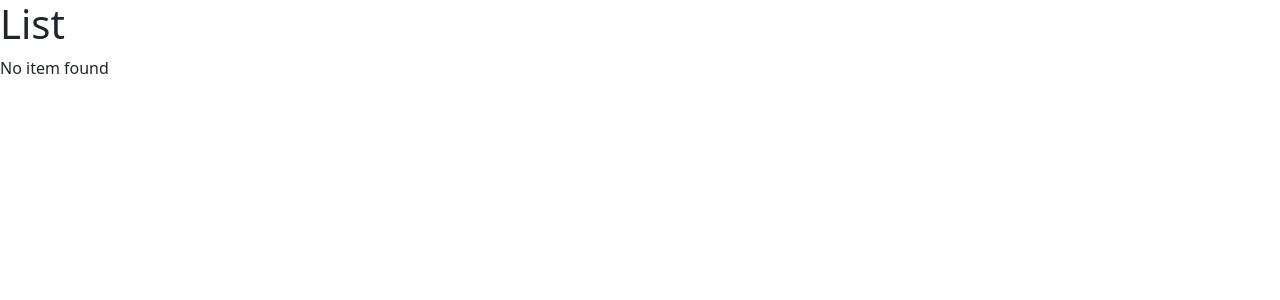
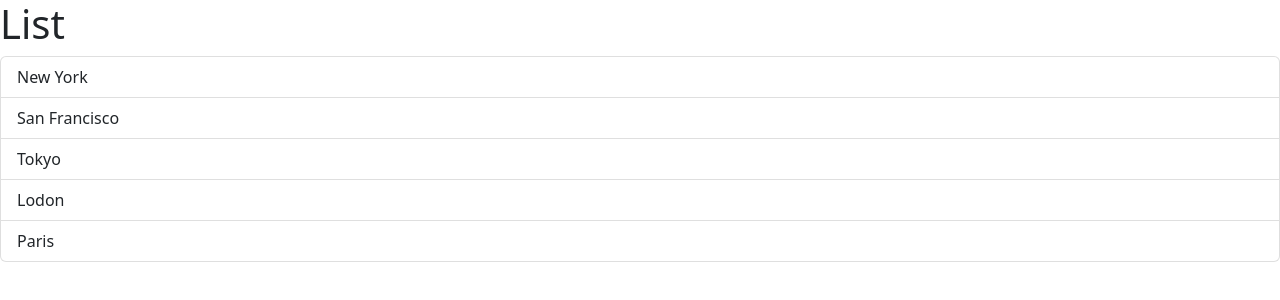
Before and after one commit to colonelagbo/react-app, a React (Vite) app: page / in a window 1280 px wide. Shown: the top 300 px of the page. Built offline with nearby package versions, Linux system fonts and the light colour scheme.

Commit message:
handling events

```diff
--- a/src/components/ListGroup.tsx
+++ b/src/components/ListGroup.tsx
@@ -1,16 +1,20 @@
+import { MouseEvent } from "react";
 import { fragment } from "react";
 
 function ListGroup() {
   let items = ["New York", "San Francisco", "Tokyo", "Lodon", "Paris"];
-  items = [];
+
+  const handleClick = (event: MouseEvent) => console.log(event);
 
   return (
     <>
       <h1>List</h1>
       {items.length === 0 && <p>No item found</p>}
       <ul className="list-group">
-        {items.map((item) => (
-          <li key={item}>{item}</li>
+        {items.map((item, index) => (
+          <li className="list-group-item" key={item} onClick={handleClick}>
+            {item}
+          </li>
         ))}
       </ul>
     </>
```
